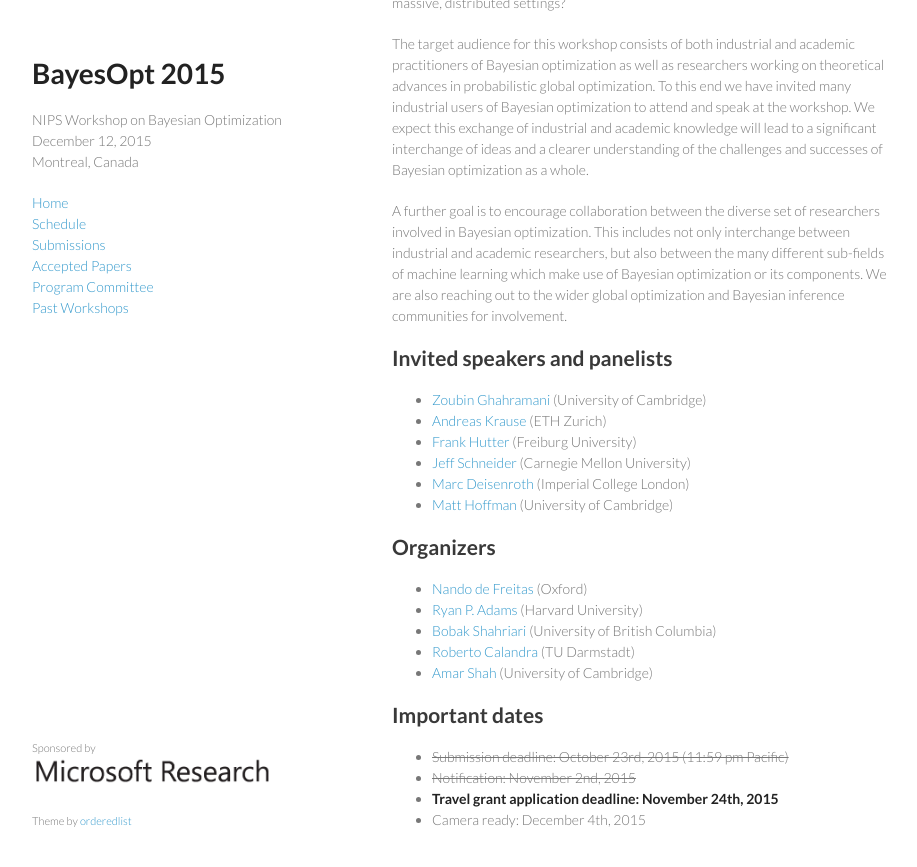
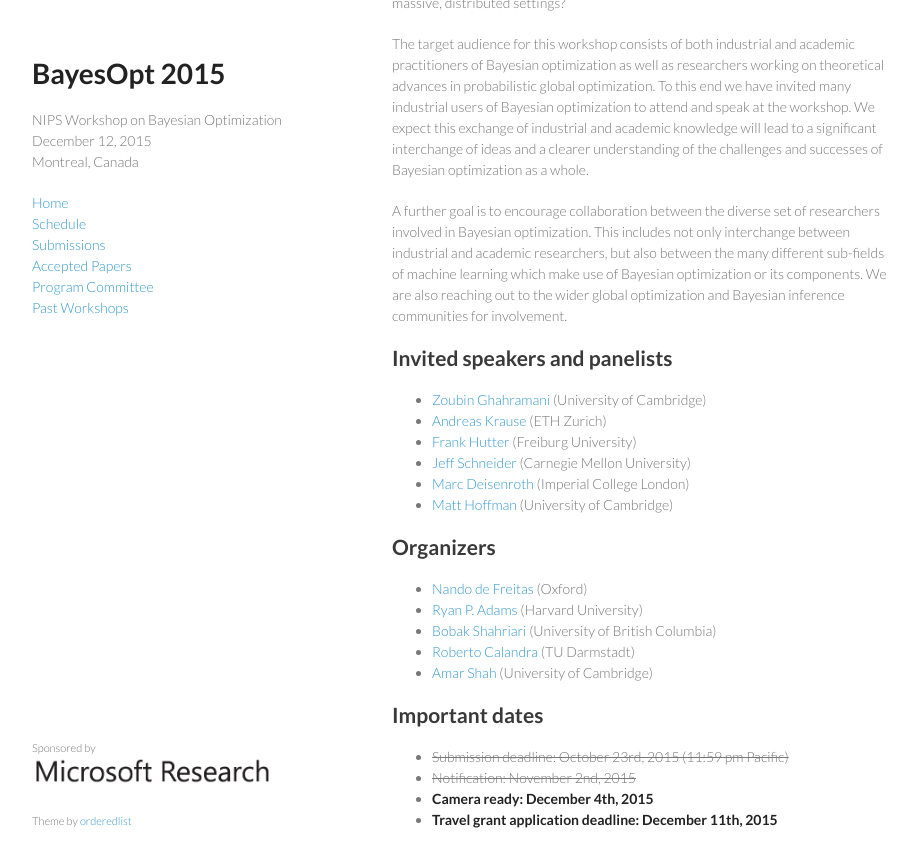
Before and after one commit to bayesopt/bayesopt.github.io, a Jekyll site: the page built from index.md, in a window 1280 px wide and 900 px high, scrolled down 1092 px. Shown: the top 867 px of the window, without its empty margins (178-1095 px from the left). Built offline with Jekyll 4.4.1, drawn with Linux system fonts in a browser that asks for light colours.

Commit message:
Minor fixes.

```diff
--- a/index.md
+++ b/index.md
@@ -97,5 +97,5 @@ optimization and Bayesian inference communities for involvement.
 
 - <del>Submission deadline: October 23rd, 2015 (11:59 pm Pacific)</del>
 - <del>Notification: November 2nd, 2015</del>
-- **Travel grant application deadline: November 24th, 2015**
-- Camera ready: December 4th, 2015
+- **Camera ready: December 4th, 2015**
+- **Travel grant application deadline: December 11th, 2015**
```
Also changed, not shown: submissions.md (+2 -2 lines).
